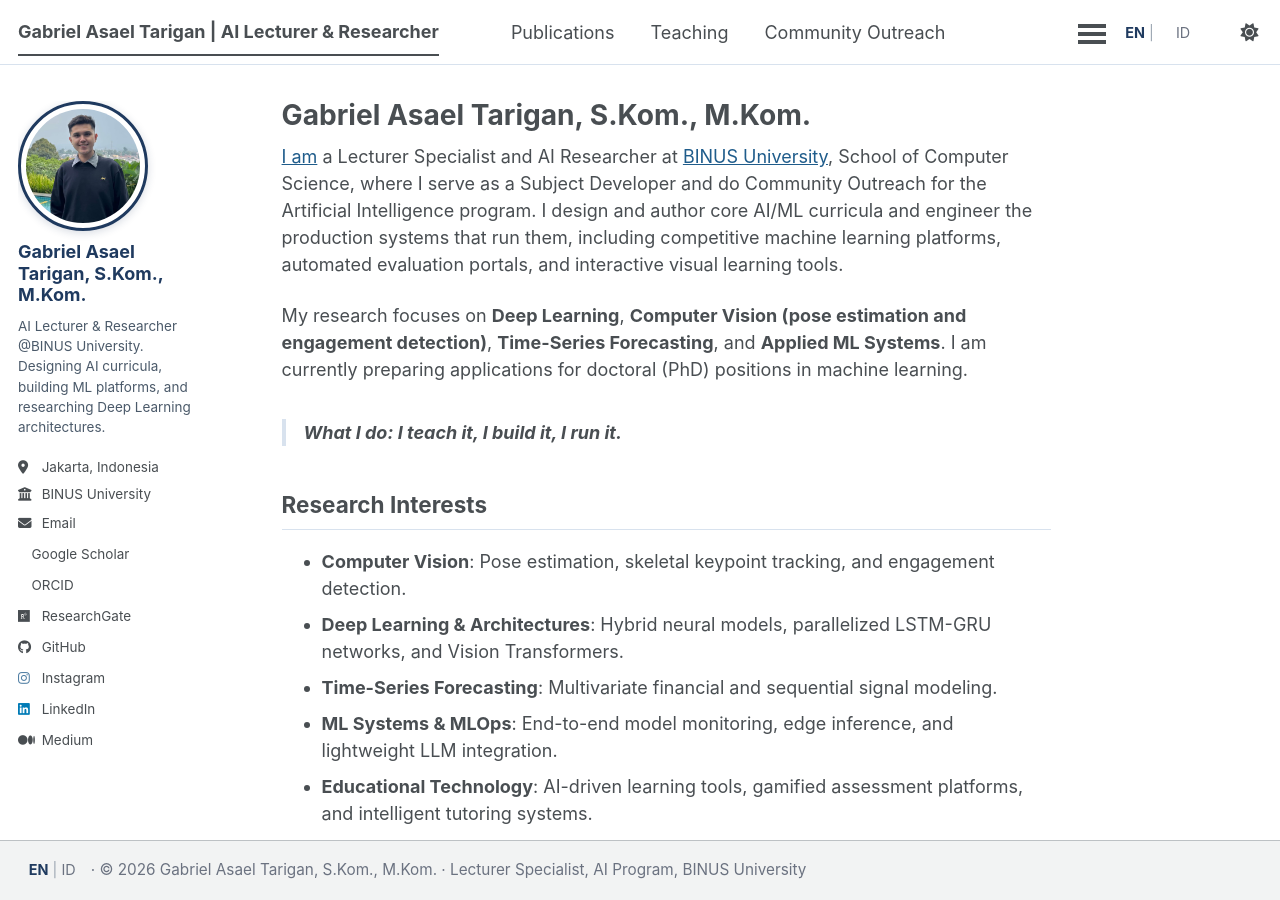
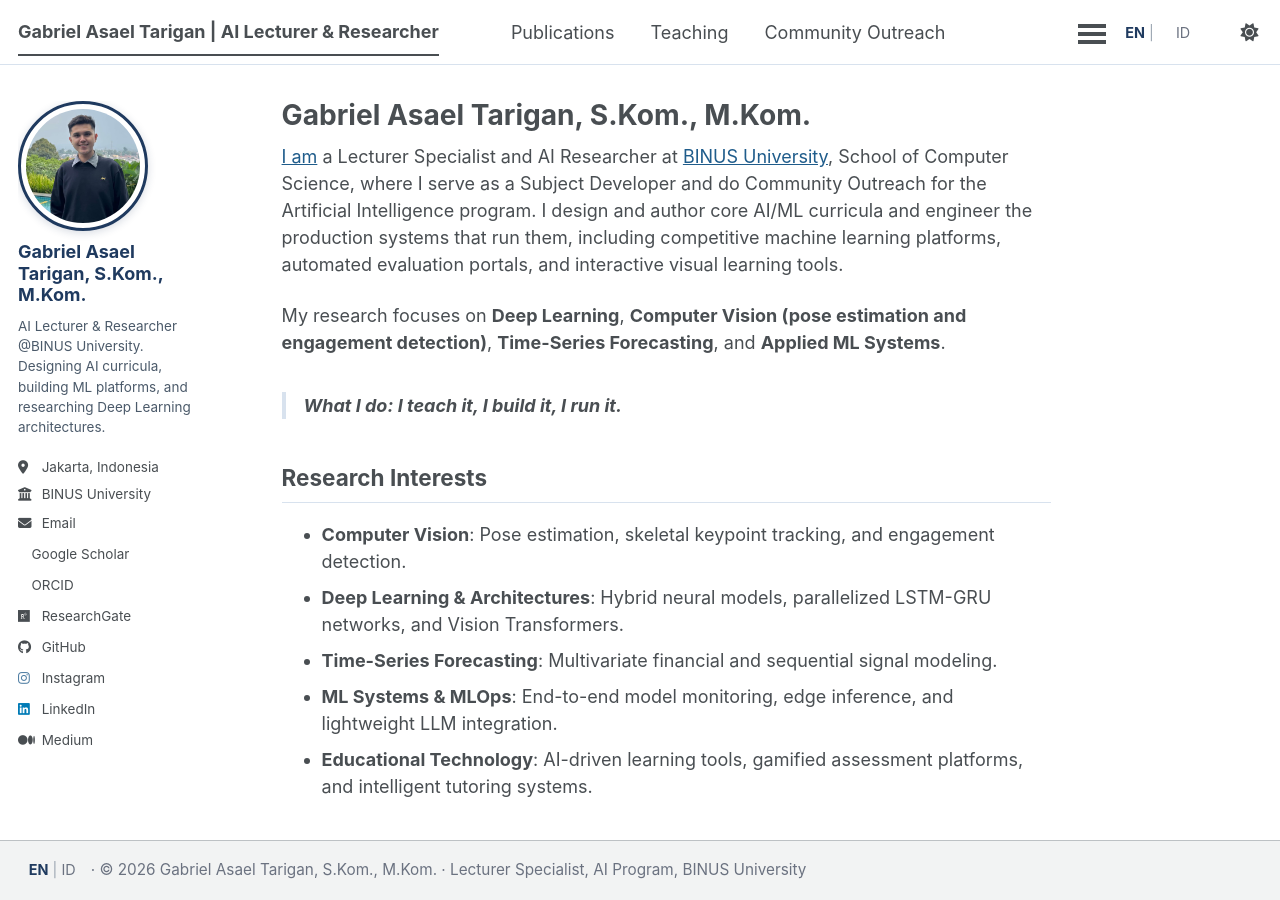
Before and after one commit to asaeltarigan/asaeltarigan.github.io, a Jekyll site: the page built from _pages/about.md, in a window 1280 px wide and 900 px high. Built offline with Jekyll 4.4.1, drawn with Linux system fonts in a browser that asks for light colours; a style sheet for code colours, icons or effects is not loaded.

Commit message:
Update research focus in about.md
Removed non-relevant mentions

```diff
--- a/_pages/about.md
+++ b/_pages/about.md
@@ -10,7 +10,7 @@ redirect_from:
 
 [I am](https://socs.binus.ac.id/artificial-intelligence/people/gabriel-asael-tarigan-s-kom-m-kom/) a Lecturer Specialist and AI Researcher at [BINUS University](https://www.binus.ac.id), School of Computer Science, where I serve as a Subject Developer and do Community Outreach for the Artificial Intelligence program. I design and author core AI/ML curricula and engineer the production systems that run them, including competitive machine learning platforms, automated evaluation portals, and interactive visual learning tools.
 
-My research focuses on **Deep Learning**, **Computer Vision (pose estimation and engagement detection)**, **Time-Series Forecasting**, and **Applied ML Systems**. I am currently preparing applications for doctoral (PhD) positions in machine learning.
+My research focuses on **Deep Learning**, **Computer Vision (pose estimation and engagement detection)**, **Time-Series Forecasting**, and **Applied ML Systems**.
 
 > **What I do: I teach it, I build it, I run it.**
 
```
